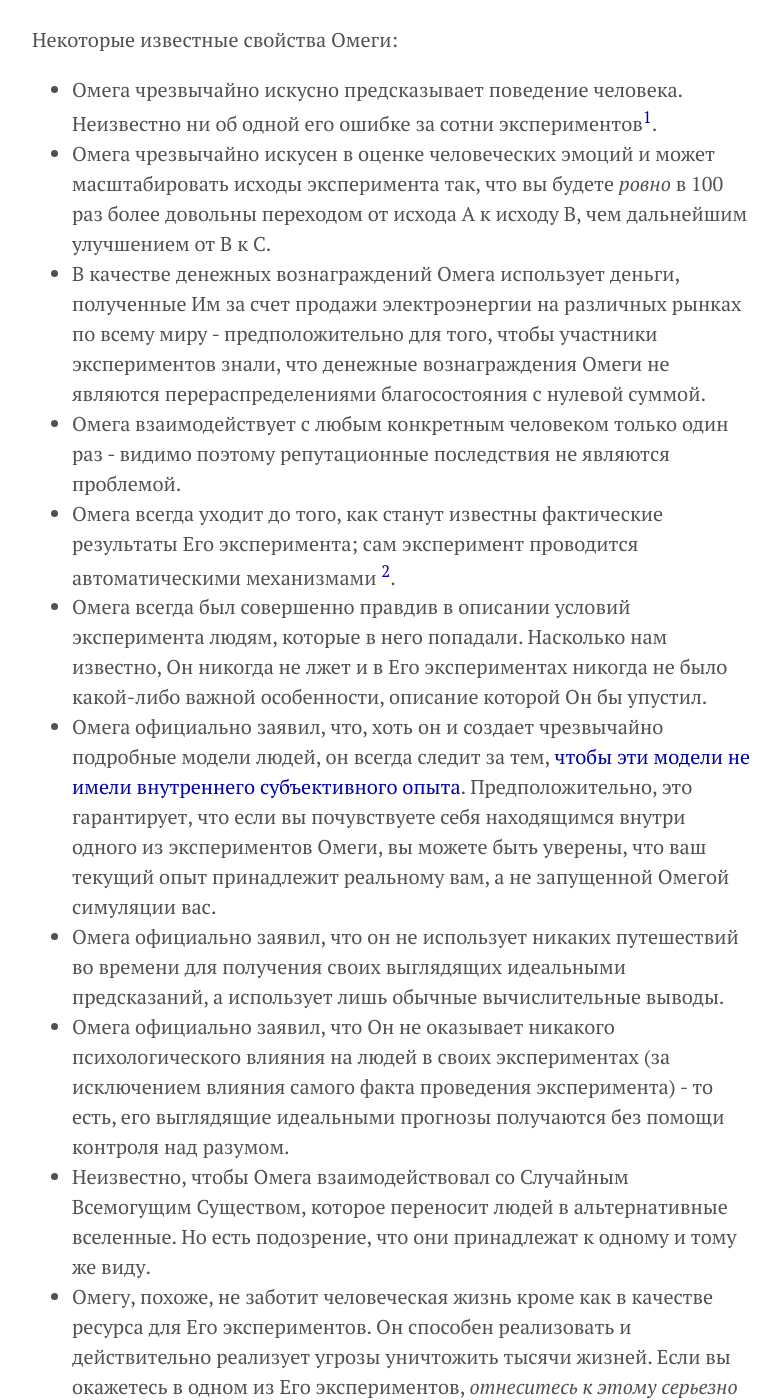
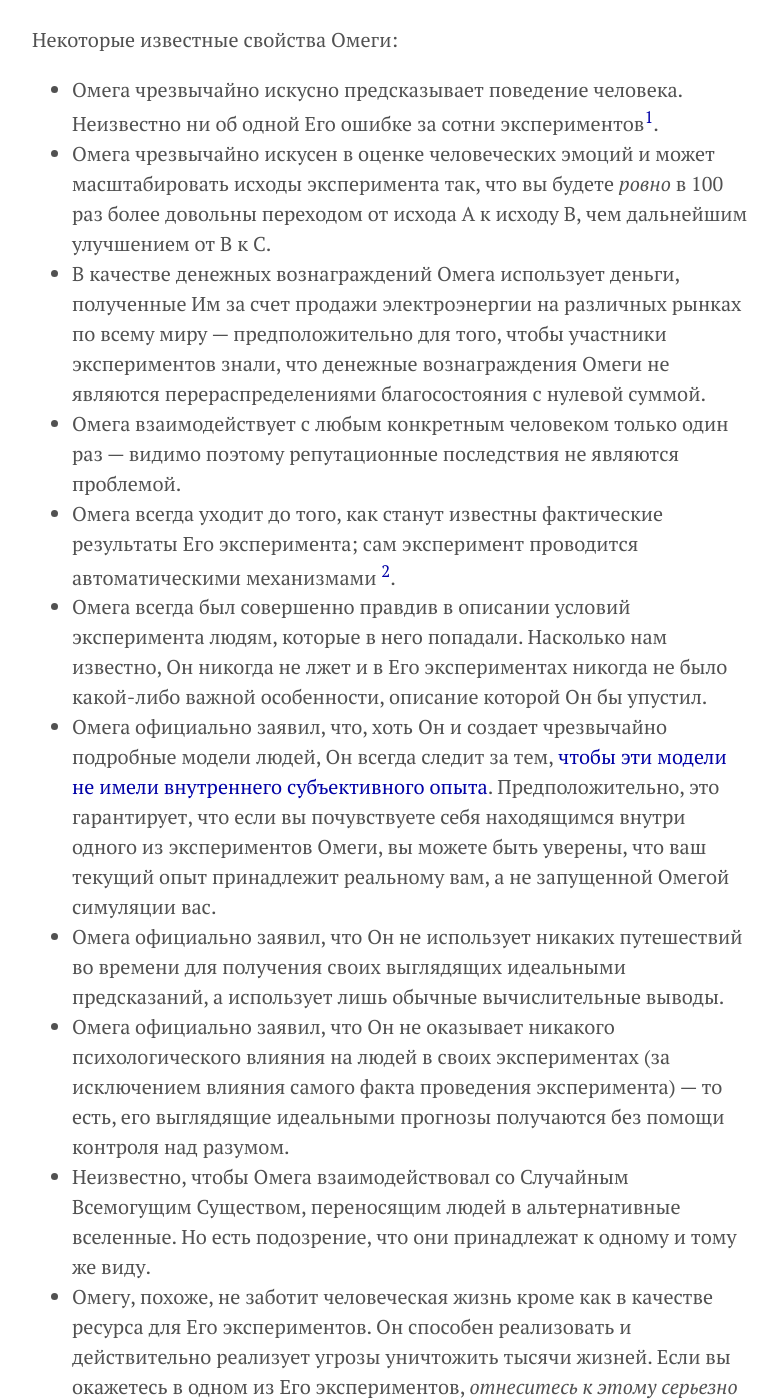
Before and after one commit to KKirdan/kkirdan.github.io, a Jekyll site: the page built from translations/arbital/omega-alien-philosopher-troll.md, in a window 1280 px wide and 1400 px high, scrolled down 339 px. Shown: the whole window, without its empty margins (248-1028 px from the left). Built offline with Jekyll 4.4.1, drawn with Linux system fonts in a browser that asks for light colours; some of the changed text lies outside the part shown.

Commit message:
Update omega-alien-philosopher-troll.md

```diff
--- a/translations/arbital/omega-alien-philosopher-troll.md
+++ b/translations/arbital/omega-alien-philosopher-troll.md
@@ -16,27 +16,27 @@ license:
 Некоторые известные свойства Омеги:
 
 <a id="citation1"></a>
-* Омега чрезвычайно искусно предсказывает поведение человека. Неизвестно ни об одной его ошибке за сотни экспериментов<sup>[1](#footnote1)</sup>.
+* Омега чрезвычайно искусно предсказывает поведение человека. Неизвестно ни об одной Его ошибке за сотни экспериментов<sup>[1](#footnote1)</sup>.
 * Омега чрезвычайно искусен в оценке человеческих эмоций и может масштабировать исходы эксперимента так, что вы будете _ровно_ в 100 раз более довольны переходом от исхода A к исходу B, чем дальнейшим улучшением от B к C.
-* В качестве денежных вознаграждений Омега использует деньги, полученные Им за счет продажи электроэнергии на различных рынках по всему миру - предположительно для того, чтобы участники экспериментов знали, что денежные вознаграждения Омеги не являются перераспределениями благосостояния с нулевой суммой.
-* Омега взаимодействует с любым конкретным человеком только один раз - видимо поэтому репутационные последствия не являются проблемой.
+* В качестве денежных вознаграждений Омега использует деньги, полученные Им за счет продажи электроэнергии на различных рынках по всему миру — предположительно для того, чтобы участники экспериментов знали, что денежные вознаграждения Омеги не являются перераспределениями благосостояния с нулевой суммой.
+* Омега взаимодействует с любым конкретным человеком только один раз — видимо поэтому репутационные последствия не являются проблемой.
 <a id="citation2"></a>
 * Омега всегда уходит до того, как станут известны фактические результаты Его эксперимента; сам эксперимент проводится автоматическими механизмами <sup>[2](#footnote2)</sup>.
 * Омега всегда был совершенно правдив в описании условий эксперимента людям, которые в него попадали. Насколько нам известно, Он никогда не лжет и в Его экспериментах никогда не было какой-либо важной особенности, описание которой Он бы упустил.
-* Омега официально заявил, что, хоть он и создает чрезвычайно подробные модели людей, он всегда следит за тем, [чтобы эти модели не имели внутреннего субъективного опыта](https://arbital.com/p/mindcrime/). Предположительно, это гарантирует, что если вы почувствуете себя находящимся внутри одного из экспериментов Омеги, вы можете быть уверены, что ваш текущий опыт принадлежит реальному вам, а не запущенной Омегой симуляции вас.
-* Омега официально заявил, что он не использует никаких путешествий во времени для получения своих выглядящих идеальными предсказаний, а использует лишь обычные вычислительные выводы.
-* Омега официально заявил, что Он не оказывает никакого психологического влияния на людей в своих экспериментах (за исключением влияния самого факта проведения эксперимента) - то есть, его выглядящие идеальными прогнозы получаются без помощи контроля над разумом.
-* Неизвестно, чтобы Омега взаимодействовал со Случайным Всемогущим Существом, которое переносит людей в альтернативные вселенные. Но есть подозрение, что они принадлежат к одному и тому же виду.
+* Омега официально заявил, что, хоть Он и создает чрезвычайно подробные модели людей, Он всегда следит за тем, [чтобы эти модели не имели внутреннего субъективного опыта](https://arbital.com/p/mindcrime/). Предположительно, это гарантирует, что если вы почувствуете себя находящимся внутри одного из экспериментов Омеги, вы можете быть уверены, что ваш текущий опыт принадлежит реальному вам, а не запущенной Омегой симуляции вас.
+* Омега официально заявил, что Он не использует никаких путешествий во времени для получения своих выглядящих идеальными предсказаний, а использует лишь обычные вычислительные выводы.
+* Омега официально заявил, что Он не оказывает никакого психологического влияния на людей в своих экспериментах (за исключением влияния самого факта проведения эксперимента) — то есть, его выглядящие идеальными прогнозы получаются без помощи контроля над разумом.
+* Неизвестно, чтобы Омега взаимодействовал со Случайным Всемогущим Существом, переносящим людей в альтернативные вселенные. Но есть подозрение, что они принадлежат к одному и тому же виду.
 <a id="citation3"></a>
 * Омегу, похоже, не заботит человеческая жизнь кроме как в качестве ресурса для Его экспериментов. Он способен реализовать и действительно реализует угрозы уничтожить тысячи жизней. Если вы окажетесь в одном из Его экспериментов, _отнеситесь к этому серьезно_ <sup>[3](#footnote3)</sup>.
 
 ---
 
 <a id="footnote1"></a>
-1\. Так какого черта Омега вообще проводит эти так называемые эксперименты? Мы не можем дать Ему новую информацию. В настоящее время у нас нет лучшей гипотезы о мотивах Омеги, чем «постановка людей в странные эксперименты - это [терминальная ценность](https://arbital.com/p/terminal_vs_instrumental/) в предпочтениях Омеги». <a href="#citation1">↩︎</a>
+1\. Так какого черта Омега вообще проводит эти так называемые эксперименты? Мы не можем дать Ему новую информацию. В настоящее время у нас нет лучшей гипотезы о мотивах Омеги, чем «постановка людей в странные эксперименты — это [терминальная ценность](https://arbital.com/p/terminal_vs_instrumental/) в предпочтениях Омеги». <a href="#citation1">↩︎</a>
 
 <a id="footnote2"></a>
-2\. Зачем бы Ему _наблюдать_ за результатами Своих так называемых экспериментов? Его предыдущие предсказания никогда не были ошибочными! <a href="#citation2">↩︎</a>
+2\. Зачем бы Ему _наблюдать_ за результатами своих так называемых экспериментов? Его предыдущие предсказания никогда не были ошибочными! <a href="#citation2">↩︎</a>
 
 <a id="footnote3"></a>
 3\. Кто-нибудь из [Фонда SCP](http://www.scp-wiki.net/) должен что-нибудь сделать с этим парнем. Ситуация ухудшается. <a href="#citation3">↩︎</a>
```
